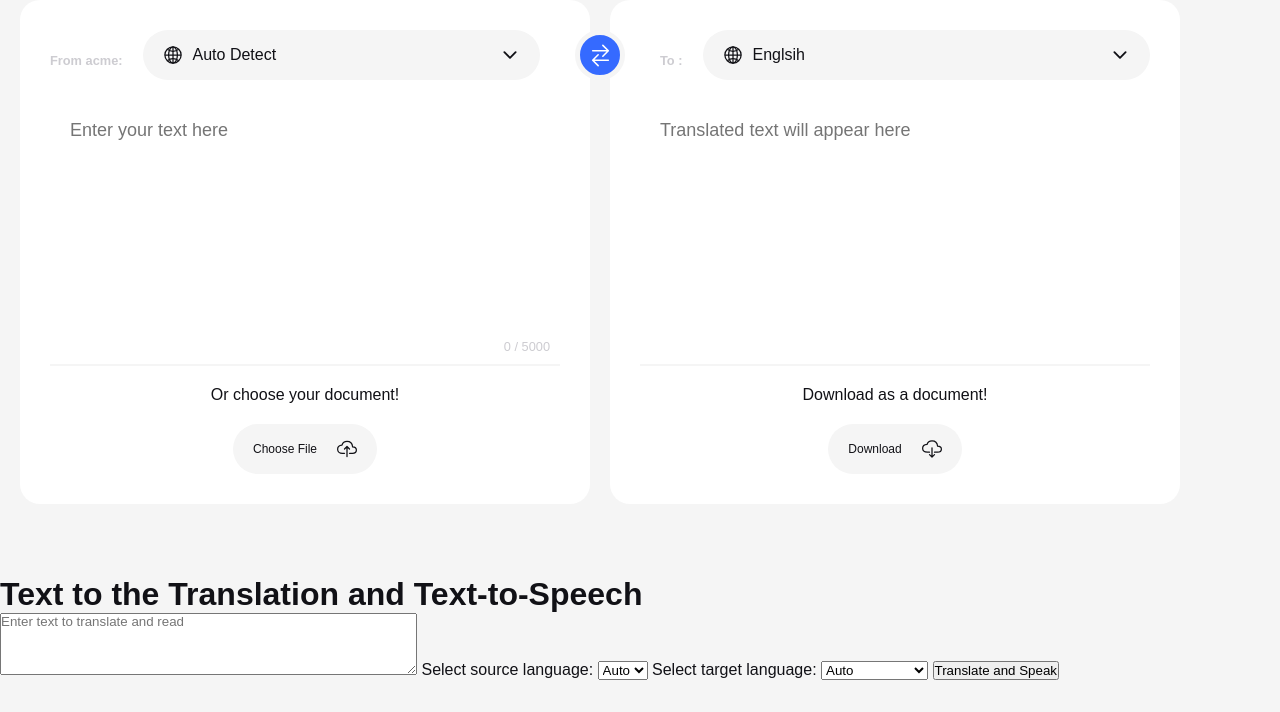
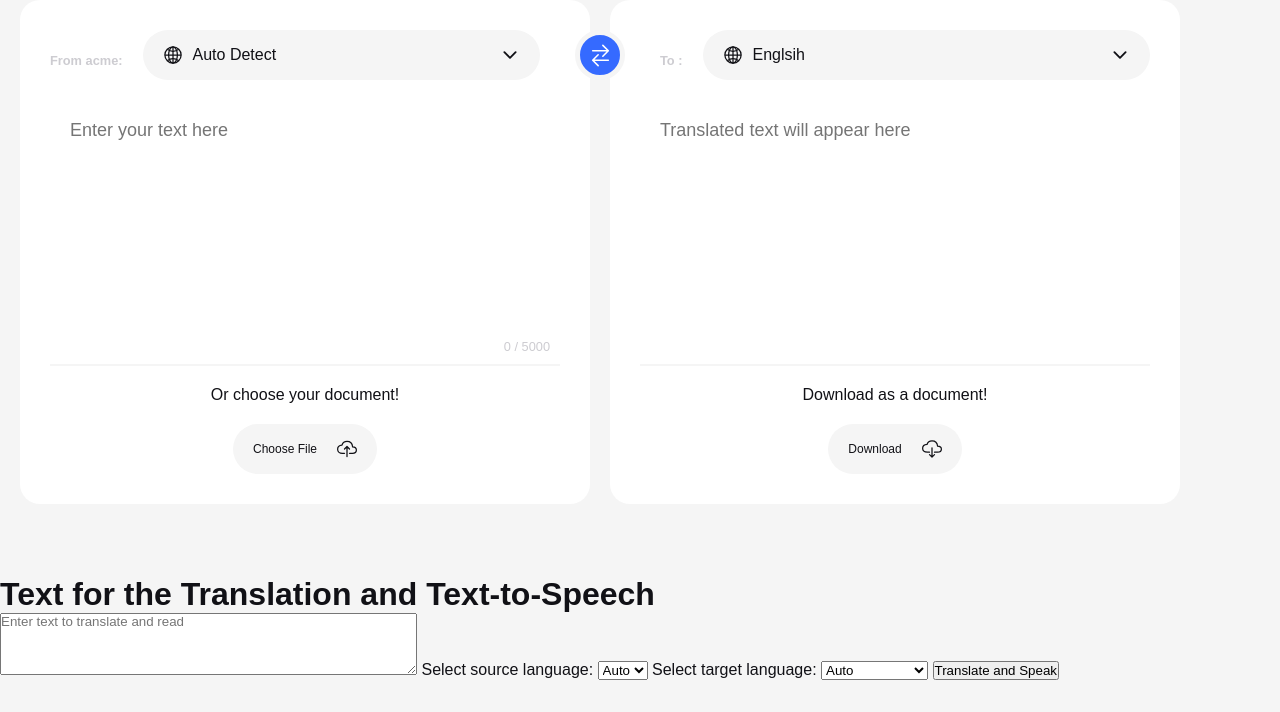
Before and after one commit to ghanikhan7/translater, a plain HTML site: page index.html in a window 1280 px wide. Shown: the top 712 px of the page. Drawn offline with nearby package versions, Linux system fonts and the light colour scheme.

Commit message:
added changes

```diff
--- a/index.html
+++ b/index.html
@@ -108,7 +108,7 @@
     <br>
      <!-- add code by Jawad shifted to down by adding new containor -->
   <div class="down" >
-     <h1>Text to the Translation and Text-to-Speech</h1>
+     <h1>Text for the Translation and Text-to-Speech</h1>
 
     <textarea id="textToTranslate" rows="4" cols="50" placeholder="Enter text to translate and read"></textarea>
 
```
